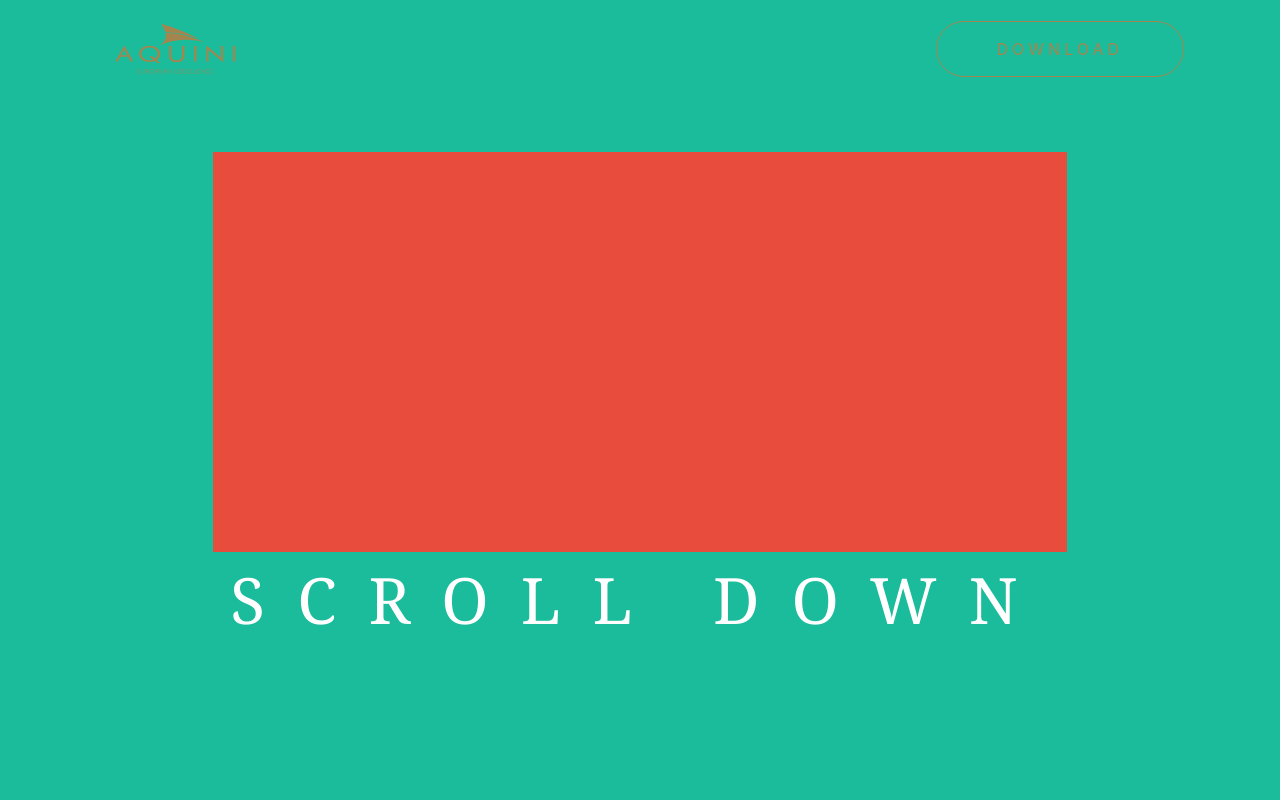
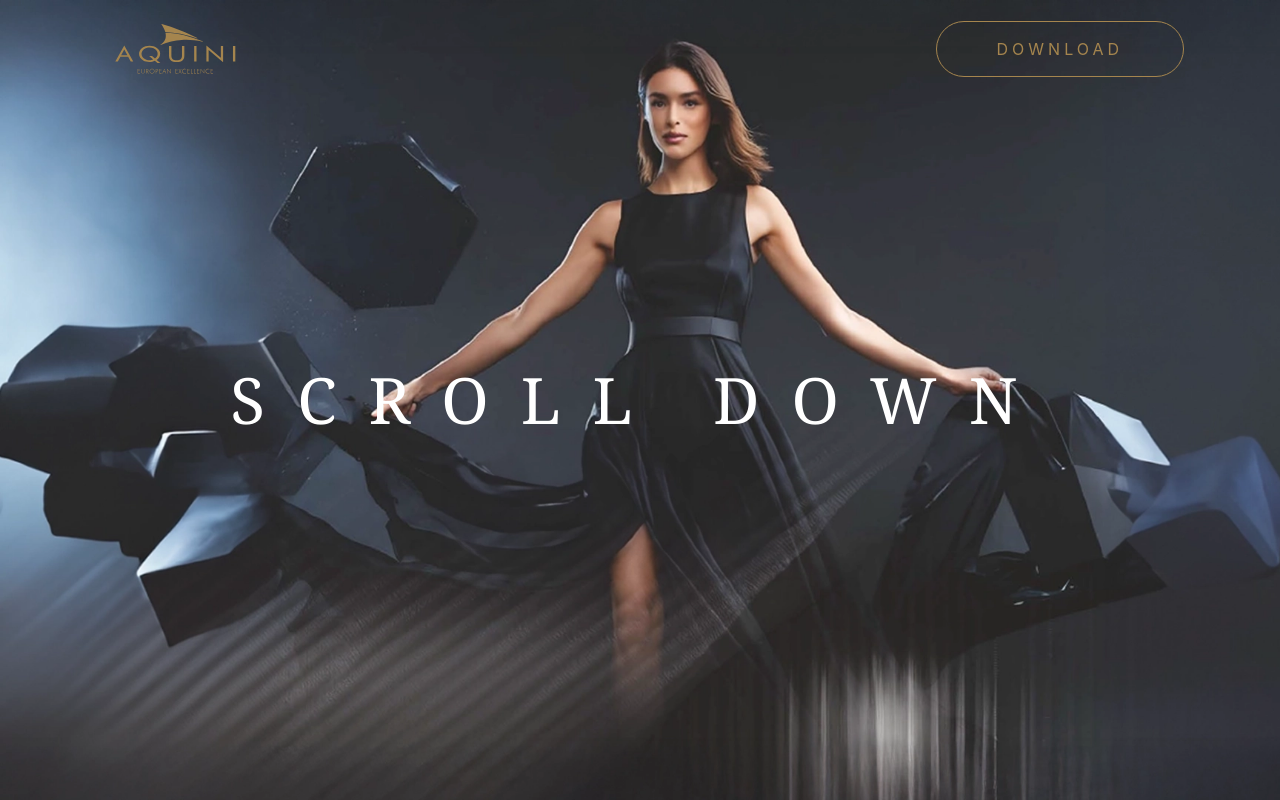
Before and after one commit to AkashSingh070/Aquini-pre-website, a React (Vite) app: page / in a window 1280 px wide. Built offline with nearby package versions, Linux system fonts and the light colour scheme.

Commit message:
adding the data

```diff
--- a/src/App.jsx
+++ b/src/App.jsx
@@ -3,6 +3,9 @@ import { gsap } from "gsap";
 import { Observer } from "gsap/Observer";
 import { motion } from "framer-motion";
 import Header from "./Components/Header/Index";
+import img01 from "./assets/01.webp";
+import img02 from "./assets/02.webp";
+import img03 from "./assets/03.webp";
 
 // Register GSAP plugin
 gsap.registerPlugin(Observer);
@@ -101,7 +104,7 @@ const AnimatedSections = () => {
   ];
 
   // Colors for the outer container.
-  const bgColors = ["#1abc9c", "#3498db", "#9b59b6", "#e67e22", "#e74c3c"];
+  const bgImages = [img01, img02, img03];
 
   return (
     <>
@@ -121,14 +124,20 @@ const AnimatedSections = () => {
                 <div
                   className="bg flex items-center justify-center flex-col absolute inset-0 bg-cover bg-center"
                   // Outer background color remains as defined here.
-                  style={{ backgroundColor: bgColors[index] }}
+                  style={{
+                    backgroundImage: `url(${
+                      bgImages[index % bgImages.length]
+                    })`,
+                  }}
                 >
                   <div
-                    className="inner-container mx-auto h-[50vh] w-2/3 z-10"
+                    className="inner-container mx-auto h-auto w-2/3 z-10"
                     // The inner-container background color uses the reversed order
                     // to create the reverse color effect relative to the outer.
                     style={{
-                      backgroundColor: bgColors[bgColors.length - 1 - index],
+                      backgroundImage: `url(${
+                        bgImages[index % bgImages.length]
+                      })`,
                     }}
                   ></div>
                   <h2 className="section-heading z-20 text-center text-[clamp(1rem,5vw,5rem)] font-normal tracking-[0.5em] w-[90vw] max-w-[1200px]">
```
